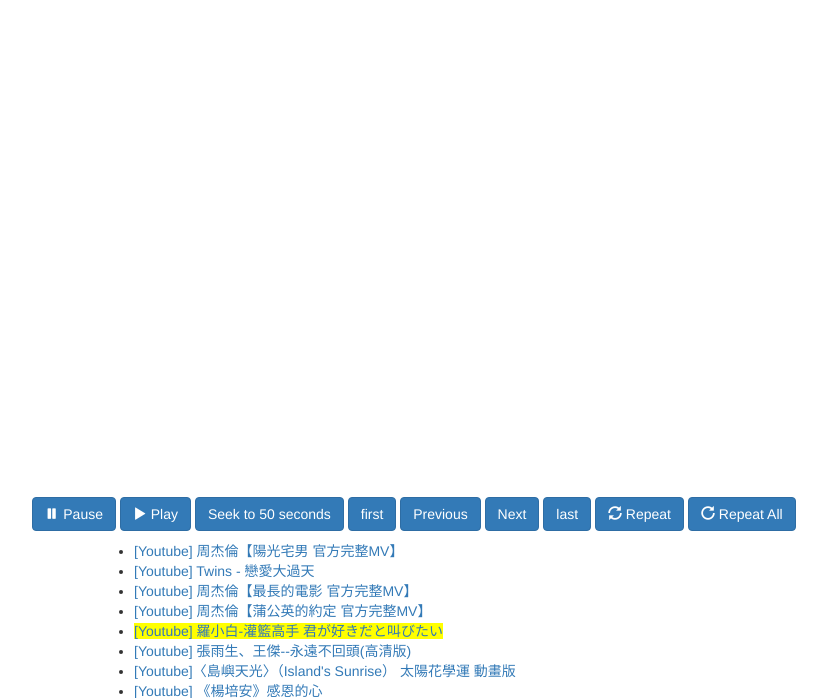
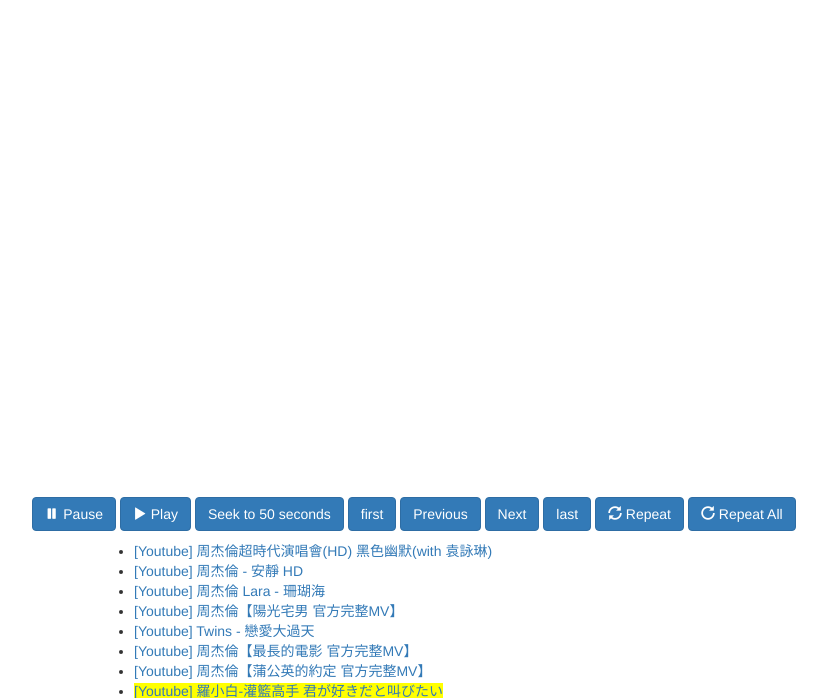
Before and after one commit to appleboy/js-video-player, a website: page index.html in a window 1280 px wide. Shown: the part 93-791 px from the top of the page, without its empty margins (226-1053 px from the left). Drawn offline with nearby package versions, Linux system fonts and the light colour scheme.

Commit message:
add song
Signed-off-by: Bo-Yi Wu <appleboy.tw@gmail.com>

```diff
--- a/index.html
+++ b/index.html
@@ -27,6 +27,9 @@
   </div>
   <div id="play_list">
     <ul>
+      <li><a href="#" class="play_list" data-type="youtube" data-code="9xOu4Vc7AJ8">[Youtube]  周杰倫超時代演唱會(HD) 黑色幽默(with 袁詠琳) </a></li>
+      <li><a href="#" class="play_list" data-type="youtube" data-code="QwUH0xyEcKc">[Youtube] 周杰倫 - 安靜 HD</a></li>
+      <li><a href="#" class="play_list" data-type="youtube" data-code="8Q9SVzhwjus">[Youtube] 周杰倫 Lara - 珊瑚海</a></li>
       <li><a href="#" class="play_list" data-type="youtube" data-code="qQ7g1tfEGFc">[Youtube] 周杰倫【陽光宅男 官方完整MV】</a></li>
       <li><a href="#" class="play_list" data-type="youtube" data-code="TeZh5-eHaEE">[Youtube] Twins - 戀愛大過天</a></li>
       <li><a href="#" class="play_list" data-type="youtube" data-code="2zxc27bvrO8">[Youtube] 周杰倫【最長的電影 官方完整MV】</a></li>
```
